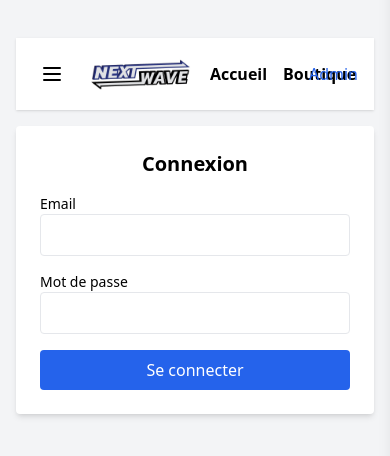
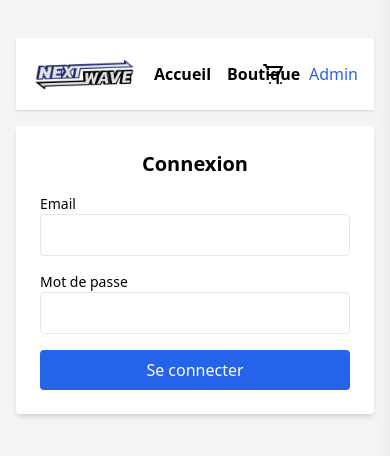
Before and after one commit to ThermoCoffee2/nextwave-site, a React (Vite) app: page /login in a window 390 px wide. Shown: the part 196-652 px from the top of the page. Built offline with nearby package versions, Linux system fonts and the light colour scheme.

Commit message:
Add sliding cart sidebar

```diff
--- a/src/components/CartSidebar.jsx
+++ b/src/components/CartSidebar.jsx
@@ -2,13 +2,28 @@ import React, { useContext } from 'react';
 import { CartContext } from '../context/CartContext';
 
 export default function CartSidebar() {
-  const { items, open } = useContext(CartContext);
+  const { items, open, toggleCart } = useContext(CartContext);
 
   return (
+    <>
+      {open && (
+        <div
+          className="fixed inset-0 bg-black bg-opacity-40 z-40"
+          onClick={toggleCart}
+          aria-hidden="true"
+        ></div>
+      )}
       <aside
-      className={`fixed right-0 top-0 w-64 h-full bg-white shadow-lg p-4 overflow-y-auto transform transition-transform ${open ? 'translate-x-0' : 'translate-x-full'}`}
+        className={`fixed right-0 top-0 w-64 h-full bg-white shadow-lg p-4 overflow-y-auto transform transition-transform z-50 ${open ? 'translate-x-0' : 'translate-x-full'}`}
       >
-      <h2 className="text-lg font-bold mb-4">Panier</h2>
+        <button
+          className="absolute top-2 left-2 text-gray-600"
+          onClick={toggleCart}
+          aria-label="Fermer le panier"
+        >
+          &times;
+        </button>
+        <h2 className="text-lg font-bold mb-4 mt-6">Panier</h2>
         {items.length === 0 ? (
           <p className="text-sm text-gray-500">Votre panier est vide.</p>
         ) : (
@@ -22,5 +37,6 @@ export default function CartSidebar() {
           </ul>
         )}
       </aside>
+    </>
   );
 }
--- a/src/components/Navbar.jsx
+++ b/src/components/Navbar.jsx
@@ -4,31 +4,39 @@ import logo from '../assets/logo.png';
 import { CartContext } from '../context/CartContext';
 
 export default function Navbar() {
-  const { toggleCart } = useContext(CartContext);
+  const { toggleCart, items } = useContext(CartContext);
 
   return (
     <nav className="w-full flex items-center justify-between p-4 bg-white mb-4 shadow">
       <div className="flex items-center space-x-4">
-        <button
-          onClick={toggleCart}
-          className="md:hidden p-2 focus:outline-none"
-          aria-label="Toggle cart"
-        >
-          <svg
-            xmlns="http://www.w3.org/2000/svg"
-            className="h-6 w-6"
-            fill="none"
-            viewBox="0 0 24 24"
-            stroke="currentColor"
-          >
-            <path strokeLinecap="round" strokeLinejoin="round" strokeWidth={2} d="M4 6h16M4 12h16M4 18h16" />
-          </svg>
-        </button>
         <img src={logo} alt="Nextwave Logo" className="h-10" />
         <Link to="/" className="font-semibold">Accueil</Link>
         <Link to="/boutique" className="font-semibold">Boutique</Link>
       </div>
-      <Link to="/login" className="text-blue-600">Admin</Link>
+      <div className="flex items-center space-x-4">
+        <button
+          onClick={toggleCart}
+          className="relative p-2 focus:outline-none"
+          aria-label="Voir le panier"
+        >
+          <svg
+            xmlns="http://www.w3.org/2000/svg"
+            viewBox="0 0 24 24"
+            fill="currentColor"
+            className="h-6 w-6"
+          >
+            <path d="M3 3h2l.4 2M7 13h10l4-8H5.4" stroke="currentColor" strokeWidth="2" strokeLinecap="round" strokeLinejoin="round" fill="none" />
+            <circle cx="9" cy="21" r="1" />
+            <circle cx="20" cy="21" r="1" />
+          </svg>
+          {items.length > 0 && (
+            <span className="absolute -top-1 -right-1 bg-red-600 text-white text-xs rounded-full w-5 h-5 flex items-center justify-center">
+              {items.length}
+            </span>
+          )}
+        </button>
+        <Link to="/login" className="text-blue-600">Admin</Link>
+      </div>
     </nav>
   );
 }
```
Lines whose indentation alone changed are shown as unchanged.
